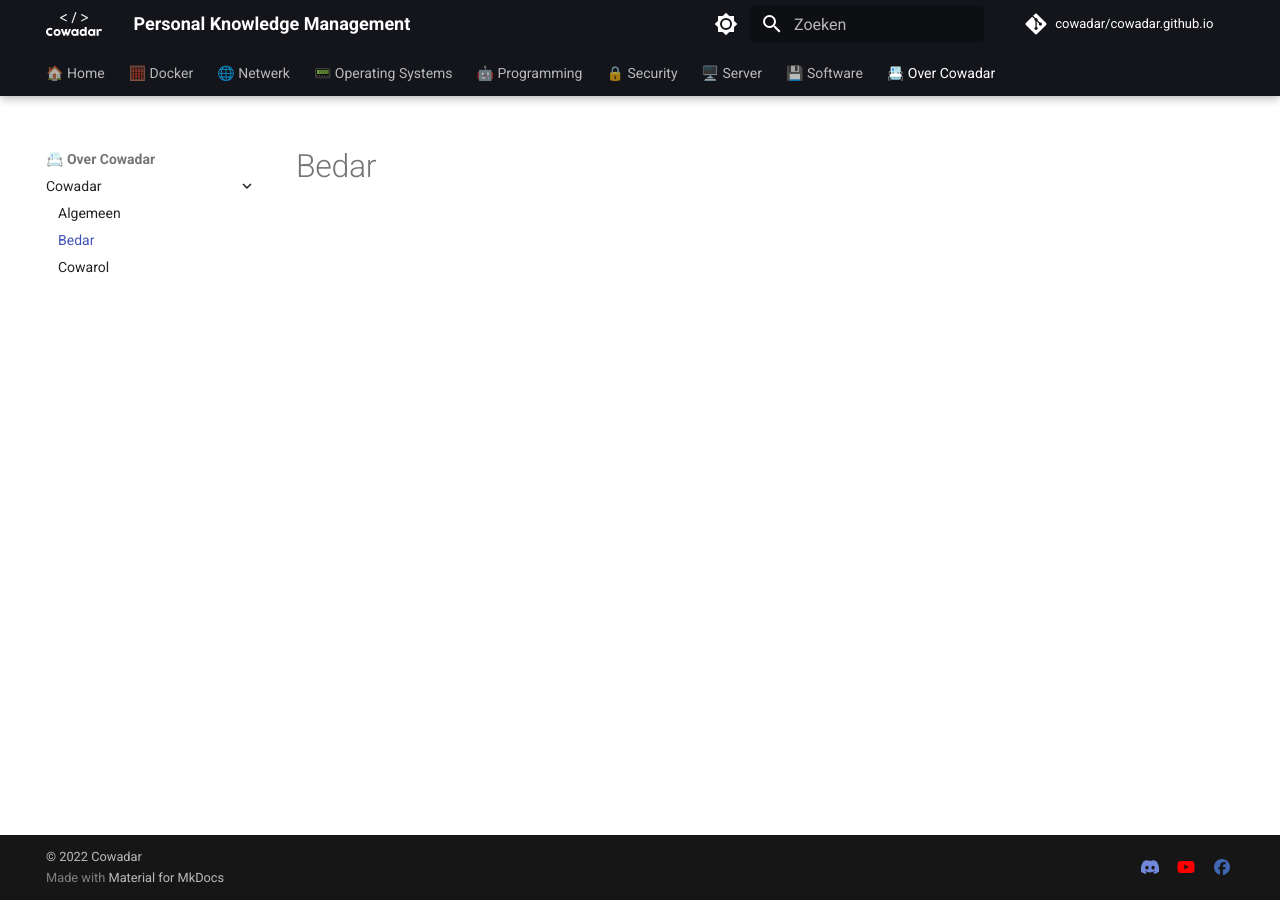
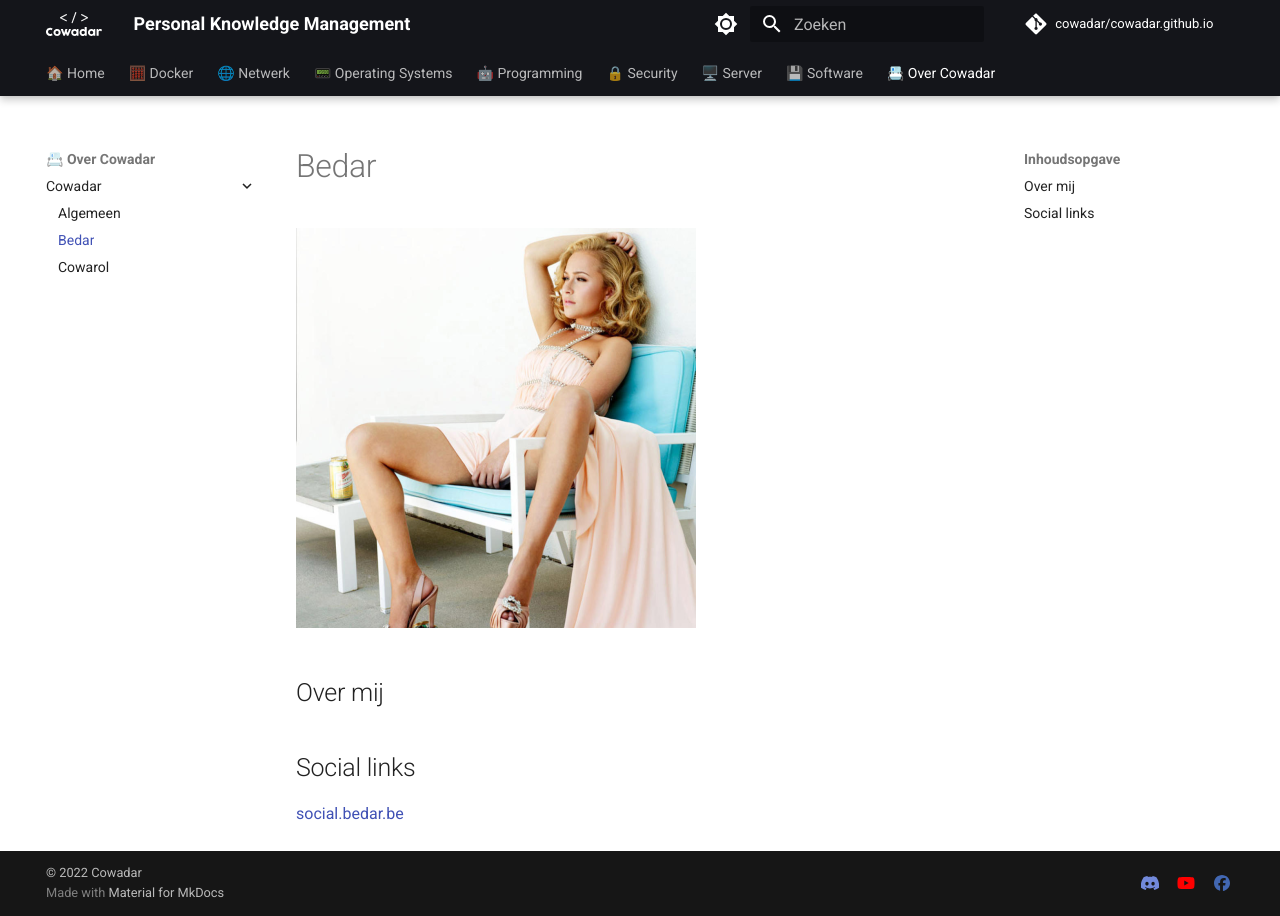
Before and after one commit to cowadar/cowadar.github.io, an MkDocs documentation site: the page built from docs/about/bedar.md, in a window 1280 px wide. Built offline with MkDocs 1.6.1 and Material for MkDocs 9.7.7, drawn with Linux system fonts in a browser that asks for light colours; comment, search, counter and statistics services are not loaded; the version menu is left out; some of the changed lines change nothing that is shown.

Commit message:
added bedar image

```diff
--- a/docs/about/bedar.md
+++ b/docs/about/bedar.md
@@ -1 +1,9 @@
 # Bedar
+
+![Bedar Profile picture](assets/../../assets/images/bedar/image.png)
+
+## Over mij
+
+## Social links
+
+[social.bedar.be](https://social.bedar.be)
--- a/mkdocs.yml
+++ b/mkdocs.yml
@@ -206,10 +206,10 @@ extra:
   consent:
     title: Cookie consent
     description: >
-      We use cookies to recognize your repeated visits and preferences, as well
-      as to measure the effectiveness of our documentation and whether users
-      find what they're searching for. With your consent, you're helping us to
-      make our documentation better.
+      We gebruiken cookies om ook uw herhaalde bezoeken en voorkeuren te herkennen
+      om de effectiviteit van onze documentatie te meten en of gebruikers
+      vinden waarnaar ze op zoek zijn. Met uw toestemming helpt u ons om
+      onze documentatie beter te maken.
     cookies:
       analytics: Google
     actions:
```
Also changed, not shown: docs/assets/images/bedar/image.png (added).
